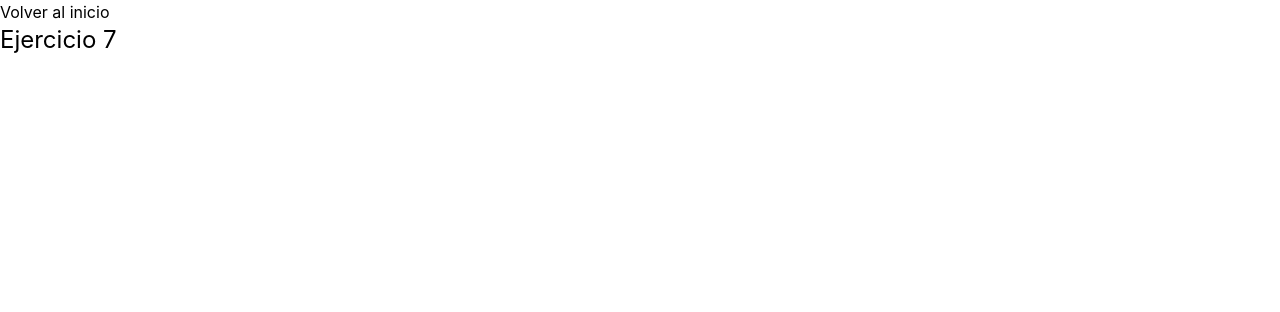
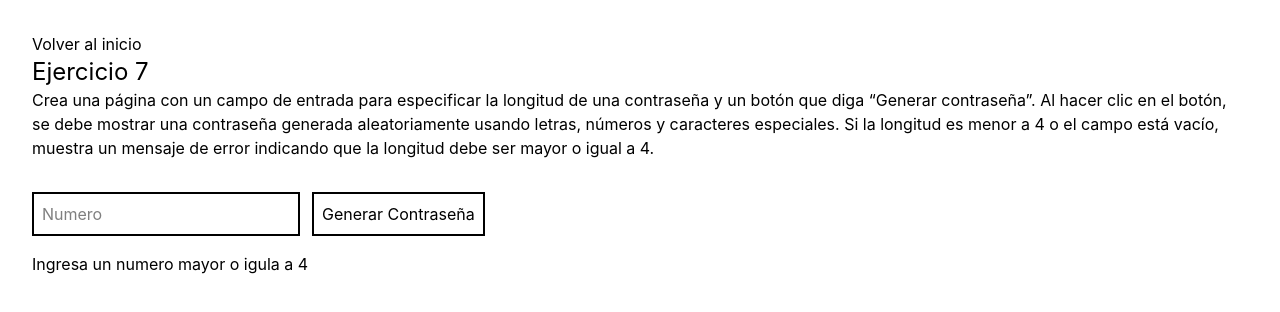
Before and after one commit to AnthonyBrito-dev/ejercicios-react, a React (Vite) app: page /eje7 in a window 1280 px wide. Shown: the top 312 px of the page. Built offline with nearby package versions, Linux system fonts and the light colour scheme.

Commit message:
Resolucion de ejercicio 7

```diff
--- a/src/exercises/ejercicio7.jsx
+++ b/src/exercises/ejercicio7.jsx
@@ -1,10 +1,90 @@
 import Encabezado from "../components/encabezado";
+import { useState } from "react";
+
+function numeroAzar() {
+    let numAzar = String.fromCharCode(Math.floor(Math.random() * (58 - 48 + 1)) + 48)
+    return numAzar
+}
+
+function caracterAzar() {
+    let caracter = String.fromCharCode(Math.floor(Math.random() * (45 - 33 + 1)) + 33)
+    return caracter
+}
+
+function letraAzar() {
+    let letraMayuscula = String.fromCharCode(Math.floor(Math.random() * (90 - 65 + 1)) + 65)
+    let letraMinuscula = String.fromCharCode(Math.floor(Math.random() * (122 - 97 + 1)) + 97)
+    let listaLetras = [letraMayuscula, letraMinuscula]
+    let letraSeleccionada = listaLetras[Math.floor(Math.random() * 2) ]
+    return letraSeleccionada
+}
+
+function cualquierCaracterer(letter, number, character) {
+    const listarandom = [letter, number, character]
+    let algunCaracter = listarandom[Math.floor(Math.random() * 3)]
+    return algunCaracter
+}
+
+//Componente generador de contraseña
+function GeneradorContraseñas(){
+    const [numero, setNumero] = useState(0)
+    let listaCaracteres = []
+    let number = 0
+
+    //Cambia el valor del input
+    const inputChange = (e)=>{
+        number = e.target.value
+    }
+
+    //Cambia el estado de numero por el valor de input
+    const changeResult = ()=>{
+        setNumero(number)
+    }
+
+    if (numero <= 3){
+        return (
+            <>
+            <input onChange={inputChange} type="number" className="mr-3 p-2 border-2 border-black" placeholder="Numero"/>
+            <button onClick={changeResult} className="p-2 border-2 border- black hover:cursor-pointer mb-4">Generar Contraseña</button>
+            <p>Ingresa un numero mayor o igula a 4</p>
+            </>
+        )
+
+    } else {
+        //Esta sera la lista inicial de tres elementos al azar para completarluego con el bucle
+        listaCaracteres.push(letraAzar(), numeroAzar(), caracterAzar())
+
+        //usamos un bucle for con la cantidad de caracteres
+        for (let caracter = 0; caracter < numero-3; caracter++) {
+            listaCaracteres.push(cualquierCaracterer(letraAzar(), caracterAzar(), numeroAzar()))
+        }
+
+        //convertimos todo a un string
+        let listaConcatenada = listaCaracteres.join("")
+
+        //borramos la lista por si se quiere generar otra diferente
+        listaCaracteres = []
+
+        return (
+            <>
+            <input onChange={inputChange} type="number" className="mr-3 p-2 border-2 border-black" placeholder="Numero"/>
+            <button onClick={changeResult} className="p-2 border-2 border- black hover:cursor-pointer mb-4">Generar Contraseña</button>
+            <p>Contraseña: {listaConcatenada}</p>
+            </>
+        )
+    }
+}
 
 export default function Ejercicio7() {
-    const ejercicio7 = ``
+    const ejercicio7 = `Crea una página con un campo de entrada para especificar la longitud de una contraseña y un botón que diga
+    “Generar contraseña”.
+    Al hacer clic en el botón, se debe mostrar una contraseña generada aleatoriamente usando letras, números y caracteres especiales.
+    Si la longitud es menor a 4 o el campo está vacío, muestra un mensaje de error indicando que la longitud debe ser mayor o igual a 4.`
+
     return (
-        <>
+        <div className="p-8">
         <Encabezado texto={ejercicio7} num={7}></Encabezado>
-        </>
+        <GeneradorContraseñas></GeneradorContraseñas>
+        </div>
     );
 }
```
